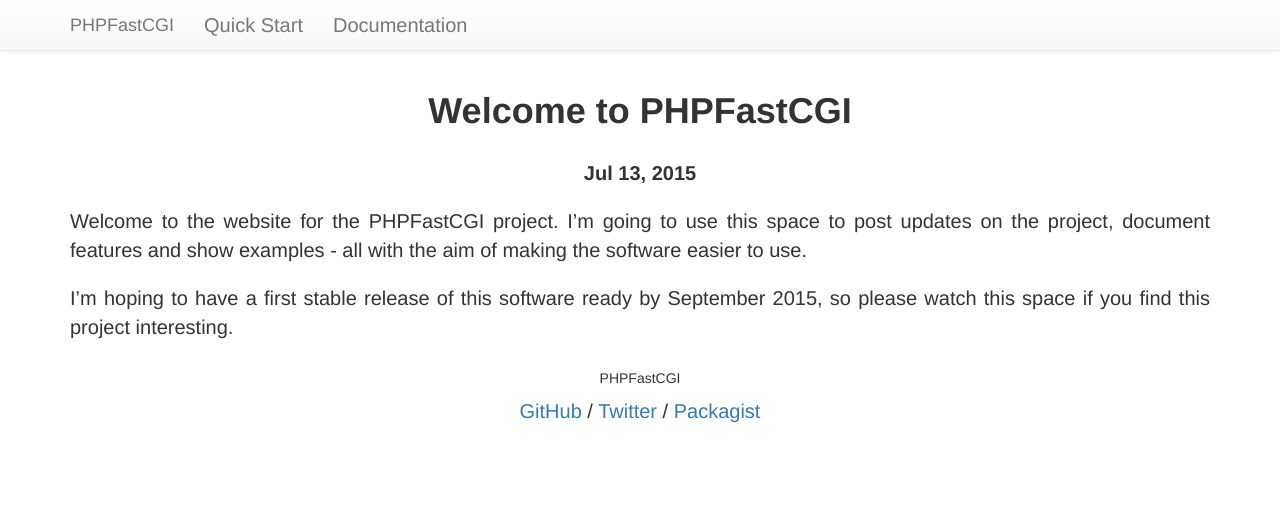
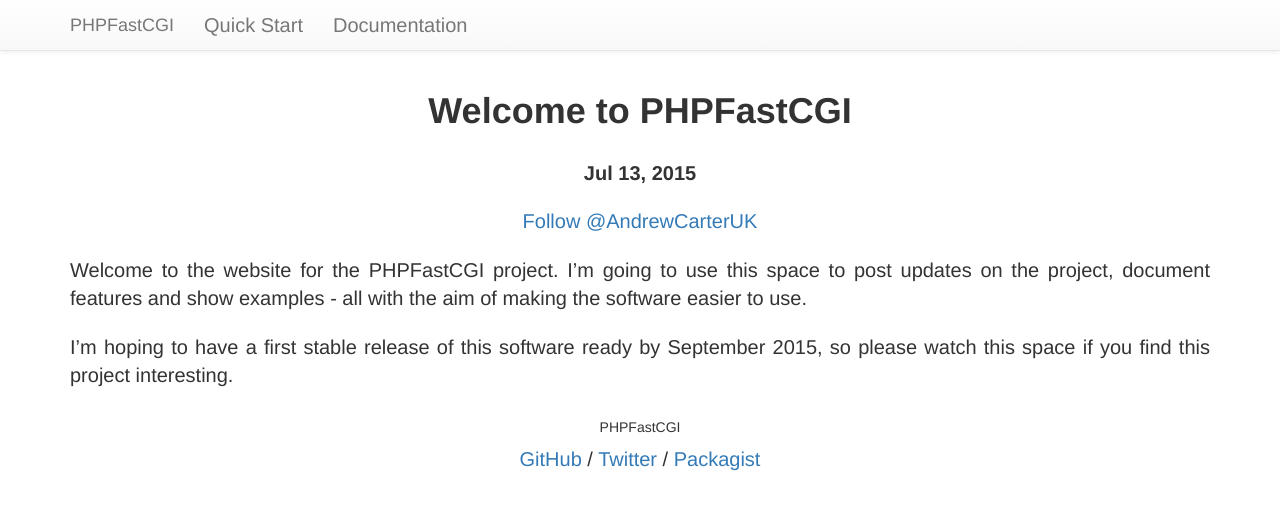
Before and after one commit to PHPFastCGI/phpfastcgi.github.io, a Jekyll site: the page built from _posts/2015-07-13-welcome.markdown, in a window 1280 px wide. Shown: the top 510 px of the page. Built offline with Jekyll 4.4.1, drawn with Linux system fonts in a browser that asks for light colours; comment, search, counter and statistics services are not loaded.

Commit message:
Added twitter follow button

```diff
--- a/_layouts/post.html
+++ b/_layouts/post.html
@@ -5,5 +5,11 @@
 <div class="container">
   <h1>{{ page.title }}</h1>
   <p class="date">{{ page.date | date: "%b %-d, %Y" }}{% if page.author %} • {{ page.author }}{% endif %}{% if page.meta %} • {{ page.meta }}{% endif %}</p>
+  <p class="text-center">
+    <a href="https://twitter.com/AndrewCarterUK" class="twitter-follow-button" data-show-count="false" data-size="large">
+      Follow @AndrewCarterUK
+    </a>
+    <script>!function(d,s,id){var js,fjs=d.getElementsByTagName(s)[0],p=/^http:/.test(d.location)?'http':'https';if(!d.getElementById(id)){js=d.createElement(s);js.id=id;js.src=p+'://platform.twitter.com/widgets.js';fjs.parentNode.insertBefore(js,fjs);}}(document, 'script', 'twitter-wjs');</script>
+  </p>
   {{ content }}
 </div>
```
